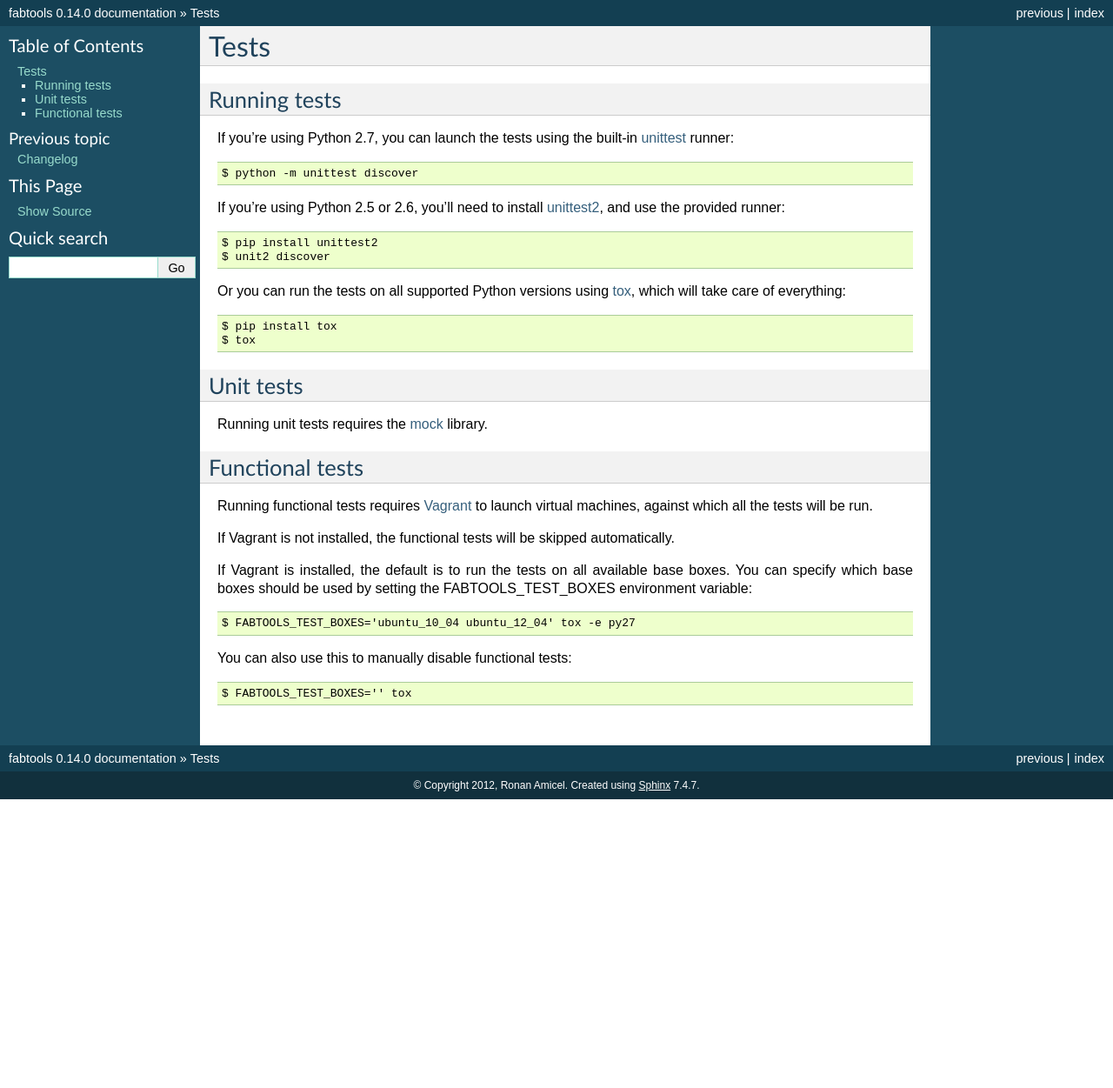
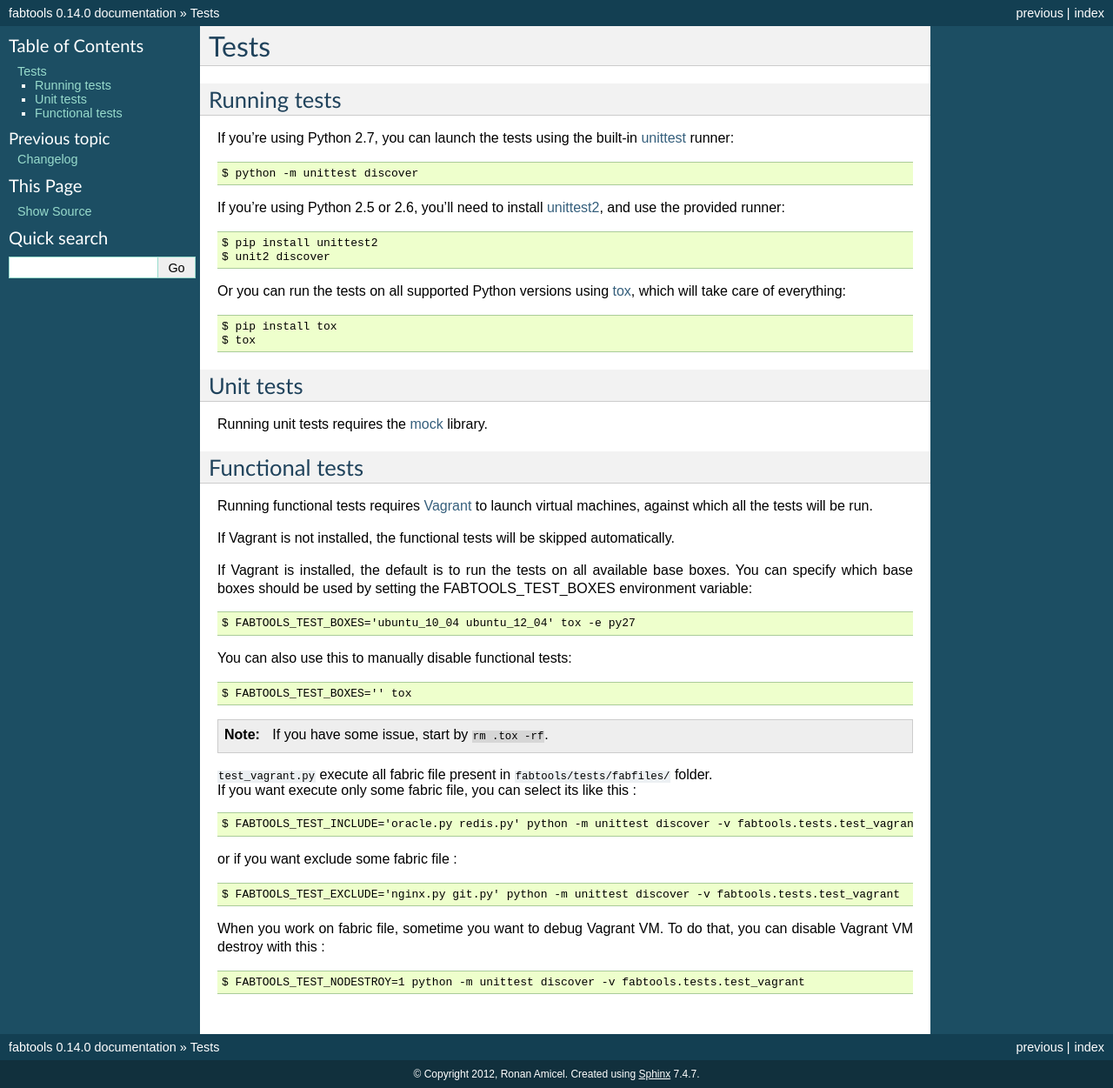
Before and after one commit to fabtools/fabtools, a Sphinx documentation site: the page built from docs/tests.rst, in a window 1280 px wide. Shown: the whole page at 87% size. Built offline with Sphinx 7.4.7, drawn with Linux system fonts in a browser that asks for light colours; before the commit the page ends 919 px from its top, so only the background shows below that.

Commit message:
Improve documentation in test section

```diff
--- a/docs/tests.rst
+++ b/docs/tests.rst
@@ -39,3 +39,27 @@ You can specify which base boxes should be used by setting the FABTOOLS_TEST_BOX
 You can also use this to manually disable functional tests::
 
     $ FABTOOLS_TEST_BOXES='' tox
+
+.. note::
+
+   If you have some issue, start by ``rm .tox -rf``.
+
+| ``test_vagrant.py`` execute all fabric file present in ``fabtools/tests/fabfiles/`` folder.
+| If you want execute only some fabric file, you can select its like this :
+
+::
+
+    $ FABTOOLS_TEST_INCLUDE='oracle.py redis.py' python -m unittest discover -v fabtools.tests.test_vagrant
+
+or if you want exclude some fabric file :
+
+::
+
+    $ FABTOOLS_TEST_EXCLUDE='nginx.py git.py' python -m unittest discover -v fabtools.tests.test_vagrant
+
+When you work on fabric file, sometime you want to debug Vagrant VM. To do that, you can disable
+Vagrant VM destroy with this :
+
+::
+
+    $ FABTOOLS_TEST_NODESTROY=1 python -m unittest discover -v fabtools.tests.test_vagrant
```
